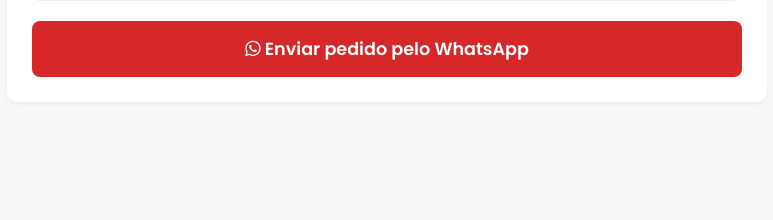
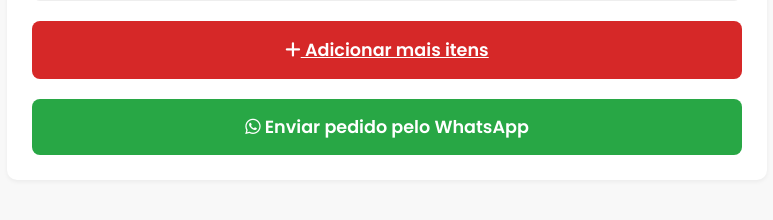
Before and after one commit to AlessaLeit/piWebSenac, a Django app: page /revisao/ in a window 1280 px wide. Shown: the part 881-1101 px from the top of the page, without its empty margins (253-1026 px from the left). Before the commit the page ends 958 px from the top, so only its background shows below. Run offline with Django 5.2, Linux system fonts and the light colour scheme.

Commit message:
botoes voltar/login

```diff
--- a/PiWeb/pi/static/css/estilo.css
+++ b/PiWeb/pi/static/css/estilo.css
@@ -284,6 +284,48 @@
 
 .botao:hover {
     background-color: #b32020;
+    transform: translateY(-2px);
+}
+
+.botao-editar, .botao-adicionar {
+    background-color: #d62828;
+    color: white;
+    border: none;
+    border-radius: 8px;
+    font-size: 1.1rem;
+    font-weight: 600;
+    cursor: pointer;
+    transition: all 0.3s ease;
+    text-align: center;
+    margin-top: 20px;
+    padding: 15px;
+    display: block;
+    width: 100%;
+}
+
+.botao-editar:hover, .botao-adicionar:hover {
+    background-color: #b32020;
+    transform: translateY(-2px);
+}
+
+.botao-salvar {
+    background-color: #28a745;
+    color: white;
+    display: block;
+    width: 100%;
+    padding: 15px;
+    border: none;
+    border-radius: 8px;
+    font-size: 1.1rem;
+    font-weight: 600;
+    cursor: pointer;
+    transition: all 0.3s ease;
+    text-align: center;
+    margin-top: 20px;
+}
+
+.botao-salvar:hover {
+    background-color: #218838;
     transform: translateY(-2px);
 }
 
--- a/PiWeb/pi/templates/pedido/endereco.html
+++ b/PiWeb/pi/templates/pedido/endereco.html
@@ -28,9 +28,9 @@
         <p>Monte seu pedido e receba em casa!</p>
 
         <div class="botoes-container">
-          <button id="btn-back" class="botao">Voltar</button>
+          <button id="btn-back" class="botao" onclick="window.history.back()">Voltar</button>
           <button id="toggle-contrast" class="botao"><i class="fas fa-adjust"></i></button>
-          <a href="/login.html" class="botao" id="btn-entrar"><i class="fas fa-user"></i></a>
+          <a href="/login/" class="botao" id="btn-entrar"><i class="fas fa-user"></i></a>
         </div>
       </header>
 
--- a/PiWeb/pi/templates/pedido/revisao.html
+++ b/PiWeb/pi/templates/pedido/revisao.html
@@ -22,9 +22,9 @@
         <p>Monte seu pedido e receba em casa!</p>
 
         <div class="botoes-container">
-          <button id="btn-back" class="botao">Voltar</button>
+          <button id="btn-back" class="botao" onclick="window.history.back()">Voltar</button>
           <button id="toggle-contrast" class="botao"><i class="fas fa-adjust"></i></button>
-          <a href="/login.html" class="botao" id="btn-entrar"><i class="fas fa-user"></i></a>
+          <a href="/login/" class="botao" id="btn-entrar"><i class="fas fa-user"></i></a>
         </div>
       </header>
 
@@ -66,6 +66,7 @@
 
             <!-- Botão de finalizar -->
             <div class="botoes-revisao">
+                <a href="{% url 'pedido:selecionar_tamanho' %}" class="botao botao-adicionar"><i class="fas fa-plus"></i> Adicionar mais itens</a>
                 <form method="post">
                     {% csrf_token %}
                     <button type="submit" class="botao botao-salvar">
--- a/PiWeb/pi/templates/pedido/tamanho.html
+++ b/PiWeb/pi/templates/pedido/tamanho.html
@@ -22,9 +22,9 @@
         <p>Monte seu pedido e receba em casa!</p>
 
         <div class="botoes-container">
-          <button id="btn-back" class="botao"><i class="fa fa-angle-left" aria-hidden="true"></i> Voltar</button>
+          <button id="btn-back" class="botao" onclick="window.history.back()"><i class="fa fa-angle-left" aria-hidden="true"></i> Voltar</button>
           <button id="toggle-contrast" class="botao"><i class="fas fa-adjust"></i></button>
-          <a href="/login" class="botao" id="btn-entrar"><i class="fas fa-user"></i>  Entrar</a>
+          <a href="/login/" class="botao" id="btn-entrar"><i class="fas fa-user"></i></a>
         </div>
       </header>
 
```
Also changed, not shown: PiWeb/pi/templates/pedido/confirmar_adicionar.html (+4 -4 lines), PiWeb/pi/templates/pedido/sabores.html (+8 -8 lines), PiWeb/db.sqlite3.
